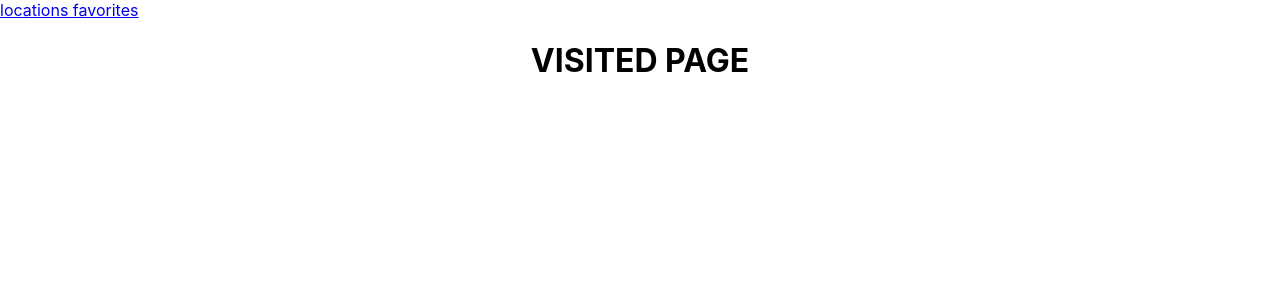
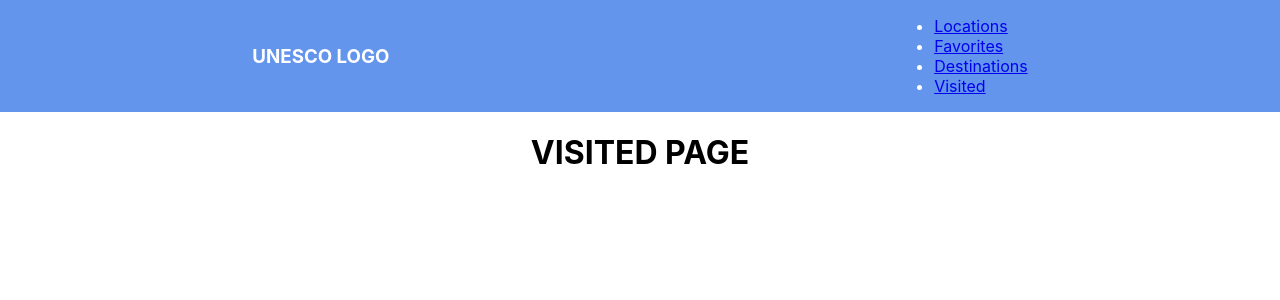
Before and after one commit to Amberganda/unesco-frontend, a React (Create React App) app: page /visited in a window 1280 px wide. Shown: the top 300 px of the page. Built offline with nearby package versions, Linux system fonts and the light colour scheme; no server answers.

Commit message:
created navbar & created links to react route

```diff
--- a/src/App.css
+++ b/src/App.css
@@ -2,14 +2,14 @@
   text-align: center;
 }
 
-/* nav {
+nav {
   display: flex;
   justify-content: space-around;
   align-items: center;
   min-height: 10vh;
   background: cornflowerblue;
   color: white;
-} */
+}
 
 .App-logo {
   height: 40vmin;
--- a/src/App.js
+++ b/src/App.js
@@ -9,6 +9,7 @@ import "./App.css";
 import FavoritesList from "./components/FavoritesList";
 import DestinationsList from "./components/DestinationsList";
 import VisitedList from "./components/VisitedList";
+import NavBar from "./components/NavBar";
 
 class App extends Component {
   //great way to test that you're getting the data to make sure it's coming through properly
@@ -22,9 +23,7 @@ class App extends Component {
   render() {
     return (
       <div>
-        <a href="/locations"> locations </a>
-        <a href="/favorites"> favorites</a>
-
+        <NavBar />
         <Router>
           <div className="App">
             <Route path="/locations" component={LocationsList}></Route>
--- a/src/components/NavBar.js
+++ b/src/components/NavBar.js
@@ -1,16 +1,23 @@
 import React from "react";
-import "./App.css";
-import NavBar from "./components/NavBar";
+import "../App.css";
 
 function NavBar() {
   return (
     <nav>
       <h3>UNESCO LOGO</h3>
       <ul>
-        <li>LocationsList</li>
-        <li>FavoritesList</li>
-        <li>DestinationsList</li>
-        <li>VisitedList</li>
+        <li>
+          <a href="/locations"> Locations </a>
+        </li>
+        <li>
+          <a href="/favorites"> Favorites </a>
+        </li>
+        <li>
+          <a href="/destinations"> Destinations </a>
+        </li>
+        <li>
+          <a href="/visited"> Visited</a>
+        </li>
       </ul>
     </nav>
   );
```
